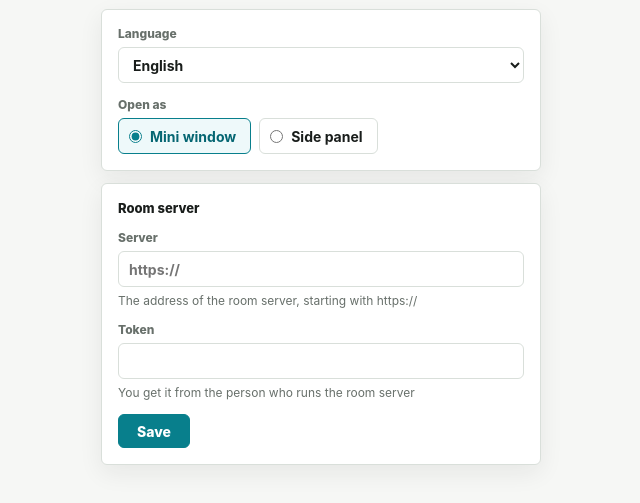
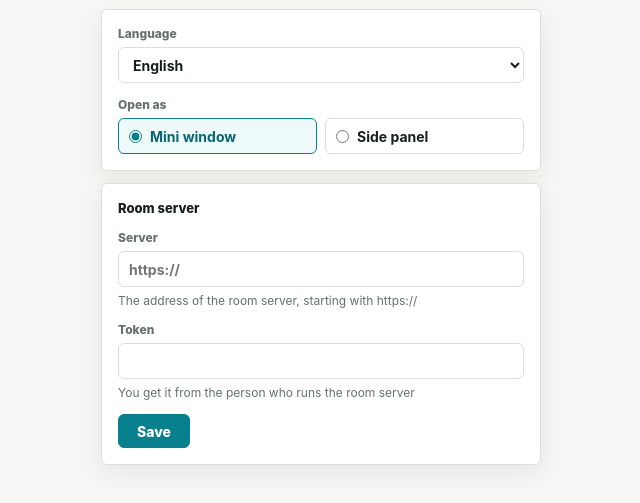
Before and after one commit to etak64n/musictogether, a browser extension: page extension/options/options.html in a window 1280 px wide. Shown: the part 71-574 px from the top of the page, without its empty margins (319-959 px from the left). Drawn offline with Linux system fonts and the light colour scheme.

Commit message:
Give the radio buttons columns of the same width

```diff
--- a/extension/options/options.css
+++ b/extension/options/options.css
@@ -123,10 +123,12 @@ h2 {
   box-shadow: 0 0 0 3px var(--accent-soft);
 }
 
-/* A choice of a few options, side by side. The chosen one takes the accent. */
+/* A choice of a few options, side by side in columns of the same width. The
+   chosen one takes the accent. */
 .radios {
-  display: flex;
-  flex-wrap: wrap;
+  display: grid;
+  grid-auto-columns: 1fr;
+  grid-auto-flow: column;
   gap: 8px;
 }
 
```
